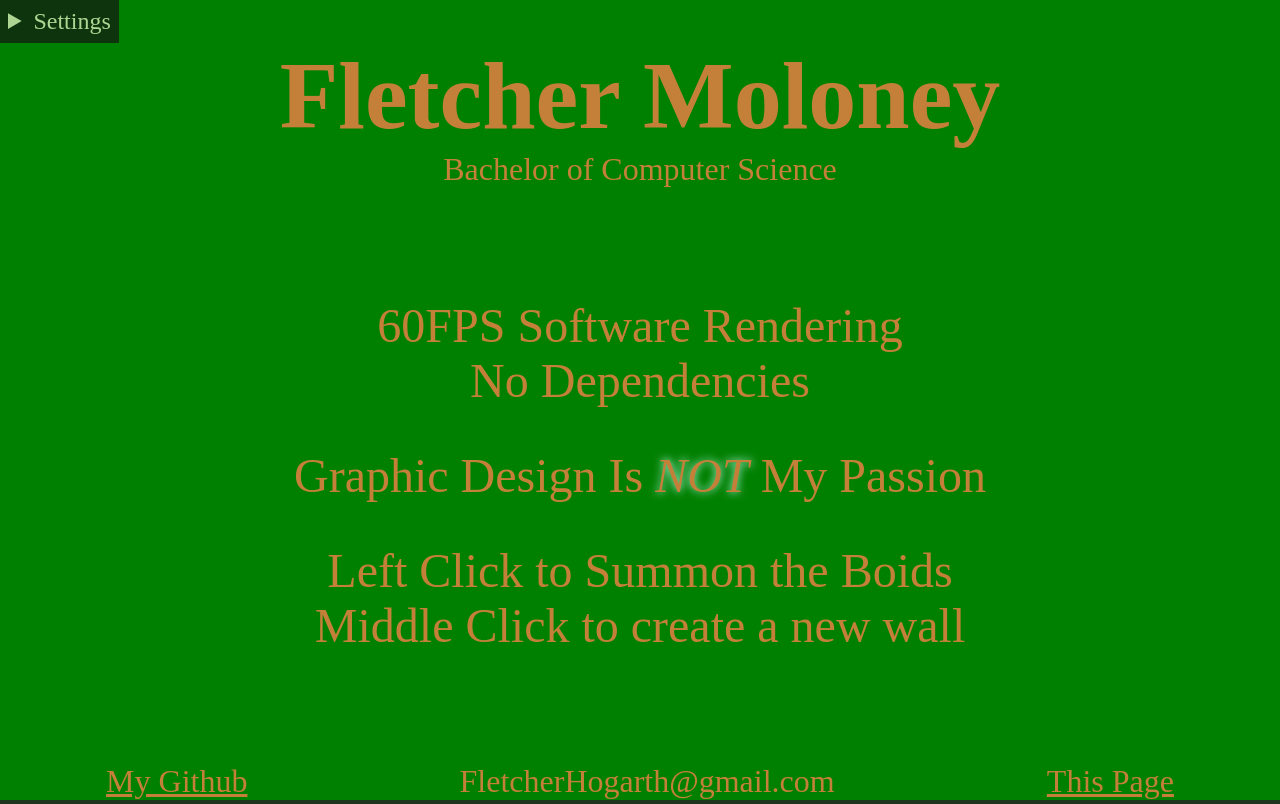
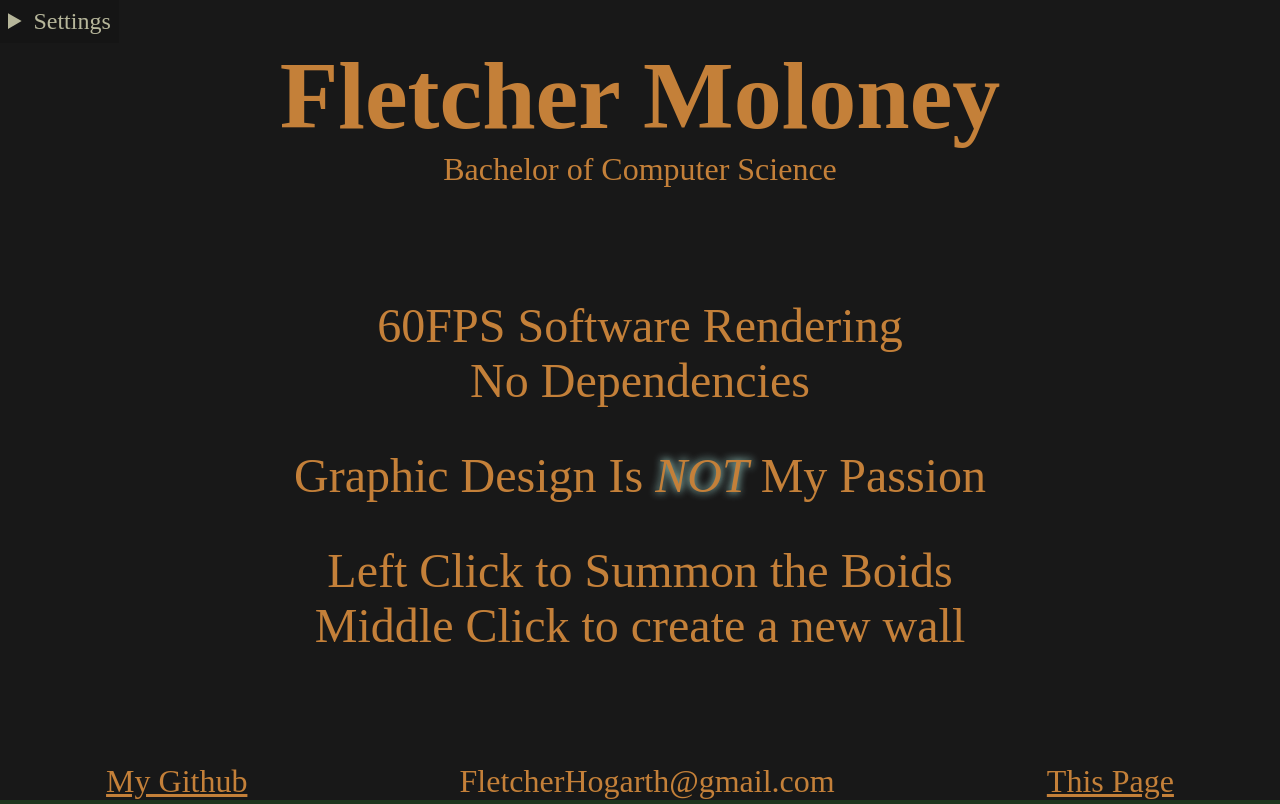
Before and after one commit to DiscRoomFan36/boids, a website built with webpack: page index.html in a window 1280 px wide. Built offline with nearby package versions, Linux system fonts and the light colour scheme.

Commit message:
fix flash bang

```diff
--- a/web_src/css.css
+++ b/web_src/css.css
@@ -26,7 +26,7 @@ body {
     padding: 0;
     margin: 0;
 
-    background-color: green;
+    background-color: rgb(24, 24, 24);
 }
 canvas {
     width: 100%;
```
Also changed, not shown: 1 other file.
